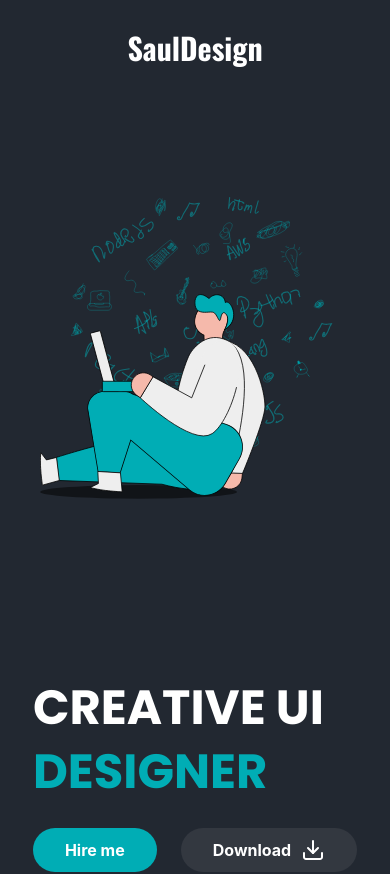
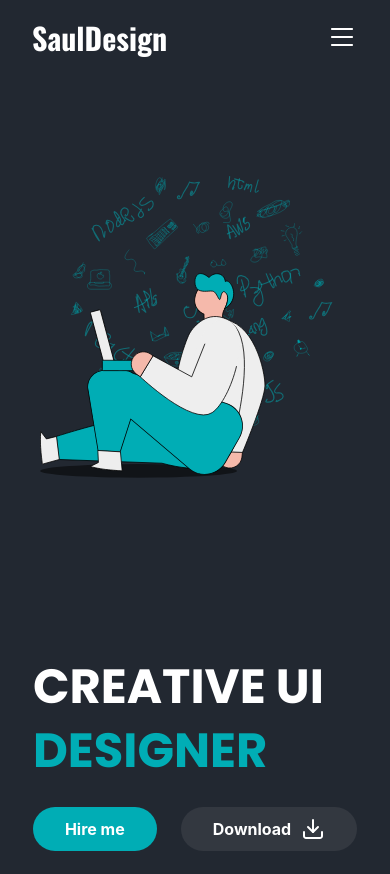
Before and after one commit to AleksBab-star/First_project_on_React, a React (Vite) app: page / in a window 390 px wide. Shown: the top 874 px of the page. Built offline with nearby package versions, Linux system fonts and the light colour scheme.

Commit message:
Добавлена кнопка бургер и анимация к выподающему списку

```diff
--- a/package.json
+++ b/package.json
@@ -11,6 +11,7 @@
   },
   "dependencies": {
     "@tailwindcss/vite": "^4.2.1",
+    "framer-motion": "^12.38.0",
     "react": "^19.2.0",
     "react-dom": "^19.2.0",
     "tailwindcss": "^4.2.1"
--- a/src/components/Header.tsx
+++ b/src/components/Header.tsx
@@ -1,7 +1,11 @@
+import {useState} from "react";
+import { motion } from 'framer-motion';
+
 export default function Header() {
+    const [isOpen, setIsOpen] = useState(false);
     return (
-        <section className="bg-[#222831] h-18.75 flex items-center justify-between px-24 py-12 max-md:justify-center">
-            <h1 className=" font-['Oswald'] font-bold text-2xl text-white leading-[100%] max-md:text-3xl">SaulDesign</h1>
+        <section className="bg-[#222831] h-18.75 flex items-center justify-between px-24 max-md:px-8 max-md:justify-between max-md:items-center">
+            <h1 className="font-['Oswald'] font-bold text-2xl text-white max-md:text-3xl">SaulDesign</h1>
 
             <ul className="font-['Poppins'] font-normal text-white text-[18px] leading-[100%] flex gap-12 items-center max-md:hidden ">
                 <a href="#about">About me</a>
@@ -9,6 +13,31 @@ export default function Header() {
                 <a href="#forms">Forms</a>
                 <a href="#footer">Contacts</a>
             </ul>
+
+            <button onClick={() => setIsOpen(!isOpen)}
+            className="md:hidden flex items-center justify-center">
+                <svg width="32" height="32" viewBox="0 0 16 16" fill="none" xmlns="http://www.w3.org/2000/svg">
+                    <path fill-rule="evenodd" clip-rule="evenodd" d="M2.5 11.5C2.5 11.2239 2.72386 11 3 11H13C13.2761 11 13.5 11.2239 13.5 11.5C13.5 11.7761 13.2761 12 13 12H3C2.72386 12 2.5 11.7761 2.5 11.5Z" fill="white"/>
+                    <path fill-rule="evenodd" clip-rule="evenodd" d="M2.5 7.5C2.5 7.22386 2.72386 7 3 7H13C13.2761 7 13.5 7.22386 13.5 7.5C13.5 7.77614 13.2761 8 13 8H3C2.72386 8 2.5 7.77614 2.5 7.5Z" fill="white"/>
+                    <path fill-rule="evenodd" clip-rule="evenodd" d="M2.5 3.5C2.5 3.22386 2.72386 3 3 3H13C13.2761 3 13.5 3.22386 13.5 3.5C13.5 3.77614 13.2761 4 13 4H3C2.72386 4 2.5 3.77614 2.5 3.5Z" fill="white    "/>
+                </svg>
+
+            </button>
+
+            {isOpen && (
+                <motion.div
+                    initial={{ opacity: 0, x: -200 }}
+                    animate={{ opacity: 1, x: 0 }}
+                    transition={{ duration: 0.4}}
+                    className="absolute top-18.75 bg-[#333840] w-full left-0 flex items-center justify-center py-5">
+                    <ul className="font-['Poppins'] font-normal text-white text-lg leading-[100%] flex flex-col gap-5 items-center">
+                        <a href="#about">About me</a>
+                        <a href="#works">My works</a>
+                        <a href="#forms">Forms</a>
+                        <a href="#footer">Contacts</a>
+                    </ul>
+                </motion.div>
+            )}
         </section>
     );
 }
--- a/src/components/Hero.tsx
+++ b/src/components/Hero.tsx
@@ -5,7 +5,7 @@ export default  function Hero(){
                 <h1 className="font-['Poppins'] font-bold text-[96px] max-md:text-[48px] max-w-[586px] leading-24 max-md:leading-16 text-white">CREATIVE UI <span className="text-[#00ADB5]">DESIGNER</span> </h1>
                 <div className="flex gap-6">
                     <button className="rounded-3xl font-bold bg-[#00ADB5] px-[32px] py-2.5 text-white whitespace-nowrap tarnsition-all duration-300 hover:scale-105 hover:brightness-110">Hire me</button>
-                    <button className="flex rounded-3xl font-bold bg-[#333840] px-[32px] py-2.5 text-white gap-2.5 whitespace-nowrap tarnsition-all duration-300 hover:scale-105 hover:brightness-110">
+                    <button className="flex rounded-3xl font-bold bg-[#333840] px-[32px] py-2.5 text-white gap-2.5 whitespace-nowrap transition-all duration-300 hover:scale-105 hover:brightness-110">
                         Download
 
                         <svg className="" width="24" height="24" viewBox="0 0 24 24" fill="none" xmlns="http://www.w3.org/2000/svg">
```
Also changed, not shown: 1 other file (tests, documents, lock files or other folders).
